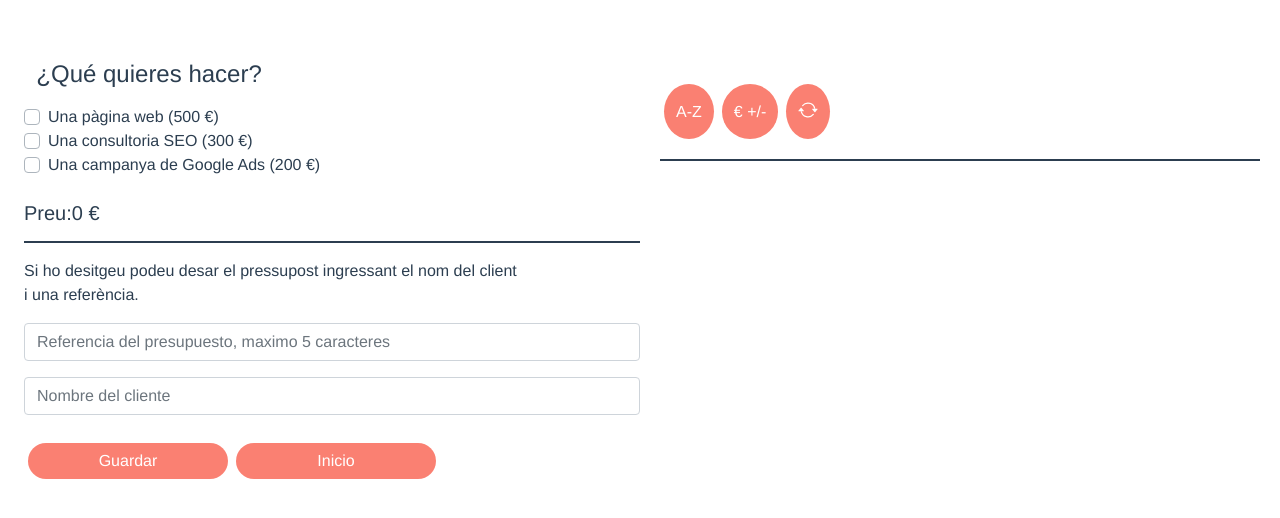
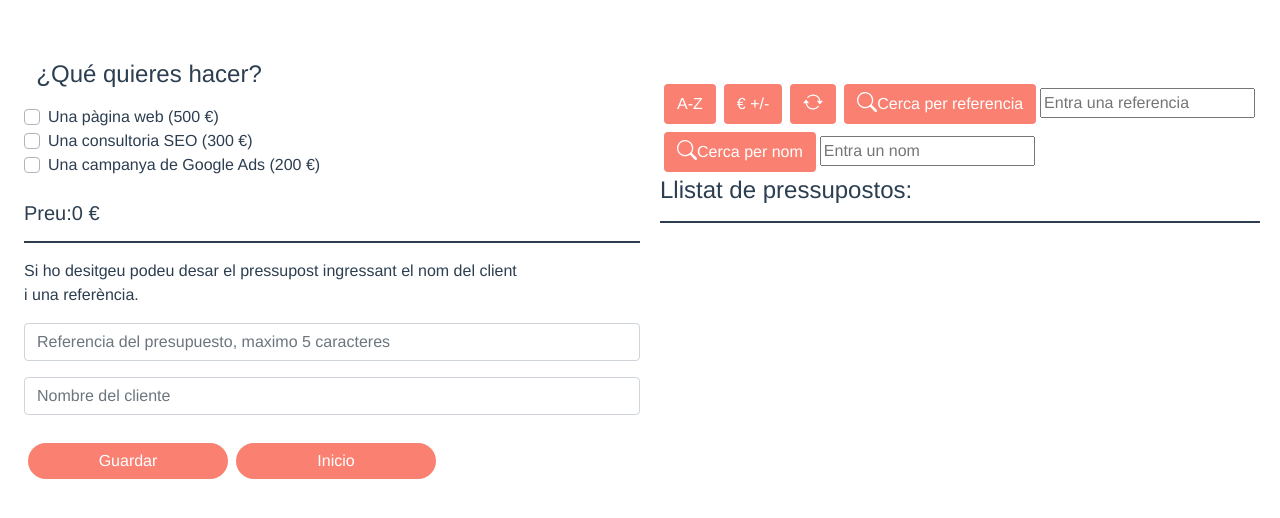
Before and after one commit to xvrmas/sprint-7, a Vue app: page /Home in a window 1280 px wide. Shown: the top 518 px of the page. Built offline with nearby package versions, Linux system fonts and the light colour scheme.

Commit message:
creant la funcio busqueda refeencia funcia amb console.log

```diff
--- a/src/components/Home.vue
+++ b/src/components/Home.vue
@@ -91,6 +91,7 @@ export default {
       preu: 0,
       pagines: 0,
       idiomes: 0,
+      contador: 1,
       condition: false,
       trobat: false,
       isCheck: false,
@@ -149,6 +150,7 @@ export default {
         serveis: this.arrayServei,
         pagines: this.pagines,
         idiomes: this.idiomes,
+        contador: this.contador,
       };
       if (this.arrayServei == 0 && this.client == "" && this.referencia == "") {
         alert(
@@ -166,8 +168,9 @@ export default {
         alert("Introduzca su nombre");
       } else {
         this.arrayPresupost.push(pressupostList),
-          (this.client = ""),
-          (this.referencia = "");
+         this.contador++;
+
+        (this.client = ""), (this.referencia = "");
         this.condition = false;
         this.resetCheck();
       }
--- a/src/components/pressupostList.vue
+++ b/src/components/pressupostList.vue
@@ -6,12 +6,19 @@
     <button class="btn m-1" @click="ordenarData()">
       <b-icon icon="arrow-repeat"></b-icon>
     </button>
-    <!-- <button class="btn m-1" @click="cercaRef()">
-      <b-icon icon="search"></b-icon>
+    <button class="btn m-1" @click="cercaRef()">
+      <b-icon icon="search"></b-icon>Cerca per referencia
     </button>
-    <button class="btn m-1" @click="cercaNom()"><b-icon></b-icon></button> -->
-
-    <!-- <h4>Llistat de pressupostos:</h4> -->
+    <input
+      v-model="texteRef"
+      id="cercaReferencia"
+      placeholder="Entra una referencia"
+    />
+    <button class="btn m-1" @click="cercaNom()">
+      <b-icon icon="search"></b-icon>Cerca per nom
+    </button>
+    <input type="text" placeholder="Entra un nom" />
+    <h4>Llistat de pressupostos:</h4>
     <hr style="border: solid 1px" />
     <div class="caixa">
       <div class="llistat">
@@ -37,6 +44,8 @@
           <h6>
             Preu: <strong> {{ element.preu }}</strong>
           </h6>
+          <h6>Presupost nº:{{ element.contador }}</h6>
+
           <hr style="border: solid 1px" />
         </div>
       </div>
@@ -47,9 +56,13 @@
 export default {
   name: "presupostList",
   props: ["presupost"],
+
   data() {
     return {
       ordre: [],
+      i: 0,
+      arrayReferencia: [],
+      texteRef: [],
     };
   },
   methods: {
@@ -86,9 +99,29 @@ export default {
         return 0;
       });
     },
-    // cercaRef() {},
-    // cercaNom() {},
+    cercaRef() {
+
+      let result = this.presupost.filter(element => element.referencia == this.texteRef);
+      console.log(result)
+
+      // var i = 0;
+      // console.log(this.texteRef);
+      // while (i <= this.presupost.length && !this.trobat) {
+      //   if (this.presupost[i].referencia == this.texteRef) {
+      //     this.trobat = true;
+      //   }
+      //   i++;
+      // }
+      // if (this.trobat == true) {
+      //   this.arrayReferencia.push(this.presupost[i]);
+      //   console.log(this.arrayReferencia);
+      // } else {
+      //   alert("No s ha trobat la referencia");
+      // }
+    },
   },
+  cercaNom() {},
+  watch: {},
 };
 </script>
 <style scoped>
@@ -103,9 +136,7 @@ body {
 .btn {
   background-color: salmon;
   color: white;
-  border: 0;
-  border-radius: 50%;
-  height:55px;
+  height: 40px;
   width: auto;
 }
 </style>
```
